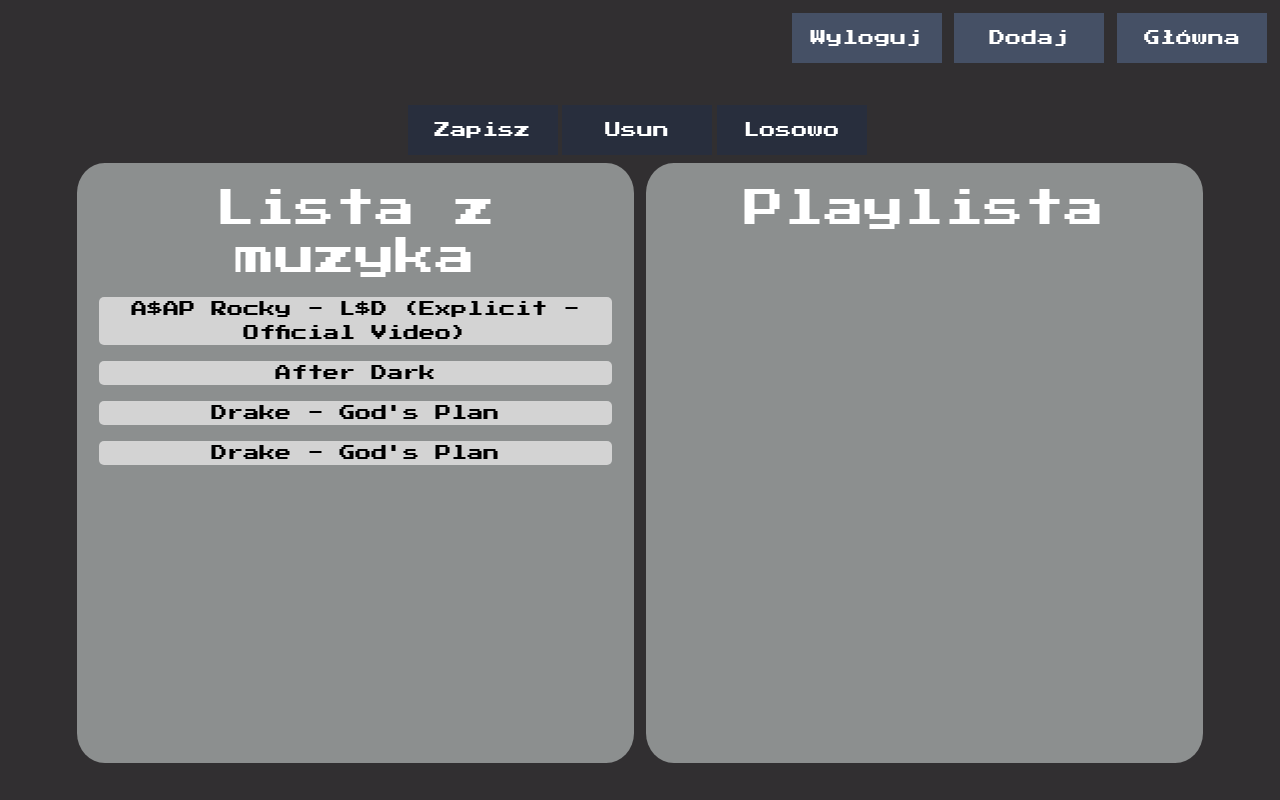
After one commit to Fibner/Radiowezel, a PHP site: page /pages/playlist.php in a window 1280 px wide. The commit adds this page. Run offline with PHP 8.4, Linux system fonts and the light colour scheme; data comes from the database, SQL or seed files in the repository; data that the repository does not hold is empty.

Commit message:
playlist

```diff
--- /dev/null
+++ b/pages/playlist.php
@@ -0,0 +1,85 @@
+<!DOCTYPE html>
+<html lang="en">
+<head>
+    <meta charset="UTF-8">
+    <meta http-equiv="X-UA-Compatible" content="IE=edge">
+    <meta name="viewport" content="width=device-width, initial-scale=1.0">
+    <link rel="stylesheet" href="https://fonts.googleapis.com/icon?family=Material+Icons">
+    <link rel="stylesheet" href="https://cdn.jsdelivr.net/npm/bootstrap@5.1.3/dist/css/bootstrap.min.css" integrity="sha384-1BmE4kWBq78iYhFldvKuhfTAU6auU8tT94WrHftjDbrCEXSU1oBoqyl2QvZ6jIW3" crossorigin="anonymous">
+    <link rel="stylesheet" href="../src/css/playlist-page.css">
+    <link rel="preconnect" href="https://fonts.googleapis.com">
+    <link rel="preconnect" href="https://fonts.gstatic.com" crossorigin>
+    <link href="https://fonts.googleapis.com/css2?family=Press+Start+2P&display=swap" rel="stylesheet">
+    <title>Playlista</title>
+</head>
+<body>
+    <div id="menu-section">
+        <div id="index-div" class="menu-button-div">
+            <input type="button" id="index-button" class="Pbutton" name="button" value="Główna" />
+        </div>
+        <div id="playlist-div" class="menu-button-div">
+            <input type="button" id="add-button" class="Pbutton" name="button" value="Dodaj" />
+        </div>
+        <div id="logout-div" class="menu-button-div">
+            <input type="button" id="logout-button" class="Wbutton" name="button" value="Wyloguj" />
+        </div>
+    </div>
+
+    <div id="functions">
+        <div id="index-div" class="menu-button-div">
+            <input type="button" id="save-button" class="FButton" name="button" value="Zapisz" />
+        </div>
+
+        <div id="index-div" class="menu-button-div">
+            <input type="button" id="delete-button" class="FButton" name="button" value="Usun" />
+        </div>
+
+        <div id="index-div" class="menu-button-div">
+            <input type="button" id="random-button" class="FButton" name="button" value="Losowo" />
+        </div>
+    </div>
+
+    <div id="center">
+        <div id="music-list" class="container">
+        <h1>Lista z muzyka</h1>
+            <?php
+                require "../php/dbconnection.php";
+
+                $sql = "SELECT id,title FROM music;";
+                $sql2 ="SELECT musicId FROM playlist;";
+
+                $sql_data = $db -> query($sql);
+                $sql_checkData = $db -> query($sql2);
+
+                $checkData = array();
+                foreach($sql_checkData as $myData){
+                    array_push($checkData, $myData['musicId']);
+                }
+
+                foreach($sql_data as $data){
+                    if(in_array($data['id'], $checkData) != TRUE){
+                        echo('<p id= "'.$data['id'].'"class="draggable listElement" draggable="true">'.$data['title'].'</p>');
+                    }
+                };
+            ?>
+        </div>
+        <div id="playlist-list" class="container">
+            <h1>Playlista</h1>
+            <?php
+                require "../php/dbconnection.php";
+                $sql = "SELECT music.id ,title FROM music INNER JOIN playlist ON music.id = playlist.musicId;";
+                $sql_data = $db -> query($sql);
+
+                foreach($sql_data as $data){
+                    echo('<p id= "'.$data['id'].'"class="draggable listElement" draggable="true">'.$data['title'].'</p>');
+                };
+            ?>
+        </div>
+    </div>
+
+
+
+    <script src="../src/js/playlist-page.js"></script>
+    <script src="../src/js/jquery-3.6.0.js"></script>
+</body>
+</html>
--- /dev/null
+++ b/php/playlistDelete.php
@@ -0,0 +1,4 @@
+<?php
+
+include 'dbconnection.php';
+$db -> query("DELETE FROM playlist;");
--- /dev/null
+++ b/src/css/playlist-page.css
@@ -0,0 +1,106 @@
+body{
+    font-family: 'Press Start 2P', cursive;
+    background-color: #312f31;
+    color: white;
+
+}
+
+#menu-section {
+    margin-left: auto;
+    margin-right: auto;
+    height: 100px;
+}
+
+.Pbutton {
+    margin-top: 1%;
+    float: right;
+    cursor: pointer;
+    background-color: #455065;
+    color: white;
+    padding: 10px;
+    width: 150px;
+    height: 50px;
+    border: none;
+    margin-right: 1%;
+}
+
+.Wbutton {
+    margin-top: 1%;
+    float: right;
+    cursor: pointer;
+    background-color: #455065;
+    color: white;
+    padding: 10px;
+    width: 150px;
+    height: 50px;
+    border: none;
+    margin-right: 1%;
+}
+
+.FButton{
+    margin-top: 1%;
+    cursor: pointer;
+    float: left;
+    background-color: #282e3d;
+    color: white;
+    padding: 10px;
+    width: 150px;
+    height: 50px;
+    border: none;
+    margin-right: 1%;
+}
+
+#functions{
+    margin-left: auto;
+    margin-right: auto;
+    width: 465px;
+    display: block;
+    height: 50px;
+}
+
+#center{
+    display: block;
+    margin-left: 5%;
+    width: 90%;
+    height: 600px;
+    padding: 1%;
+}
+
+#music-list{
+    float: left;
+    width: 49.5%;
+    height: max-content;
+    background-color: #8c8f8f;
+    margin-right: 1%;
+    border-radius: 5%;
+    min-height: 600px;
+    padding: 2%;
+    text-align: center;
+}
+
+#playlist-list{
+    float: left;
+    width: 49.5%;
+    height: max-content;
+    min-height: 600px;
+    padding: 2%;
+    background-color: #8c8f8f;
+    border-radius: 5%;
+    text-align: center;
+}
+
+.listElement{
+    color: black;
+    background-color: lightgray;
+    border-radius: 5px;
+    height: 10%;
+    text-align: center;
+}
+
+.draggable{
+    cursor: move;
+}
+
+.draggable.draging{
+    opacity: 0.5;
+}
```
Also changed, not shown: pages/addsong.php (+5 -2 lines), pages/musicList.php (added, +39 -0 lines), php/Class/YoutubeAPI.php (+10 -10 lines), php/playlistSave.php (added, +20 -0 lines), src/js/addsong-page.js (+7 -1 lines), src/js/musicList-page.js (added, +11 -0 lines), src/js/playlist-page.js (added, +112 -0 lines).
